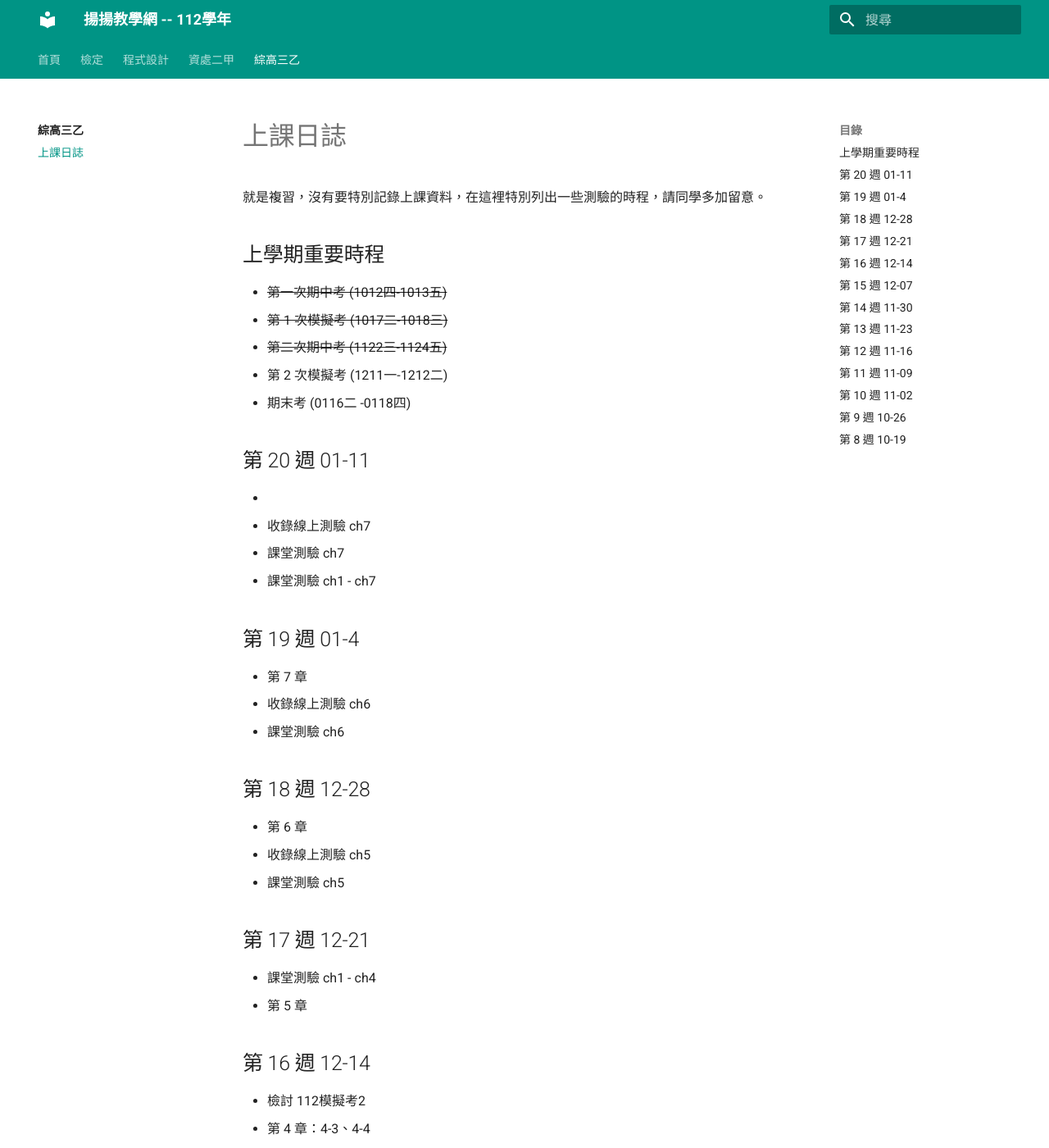
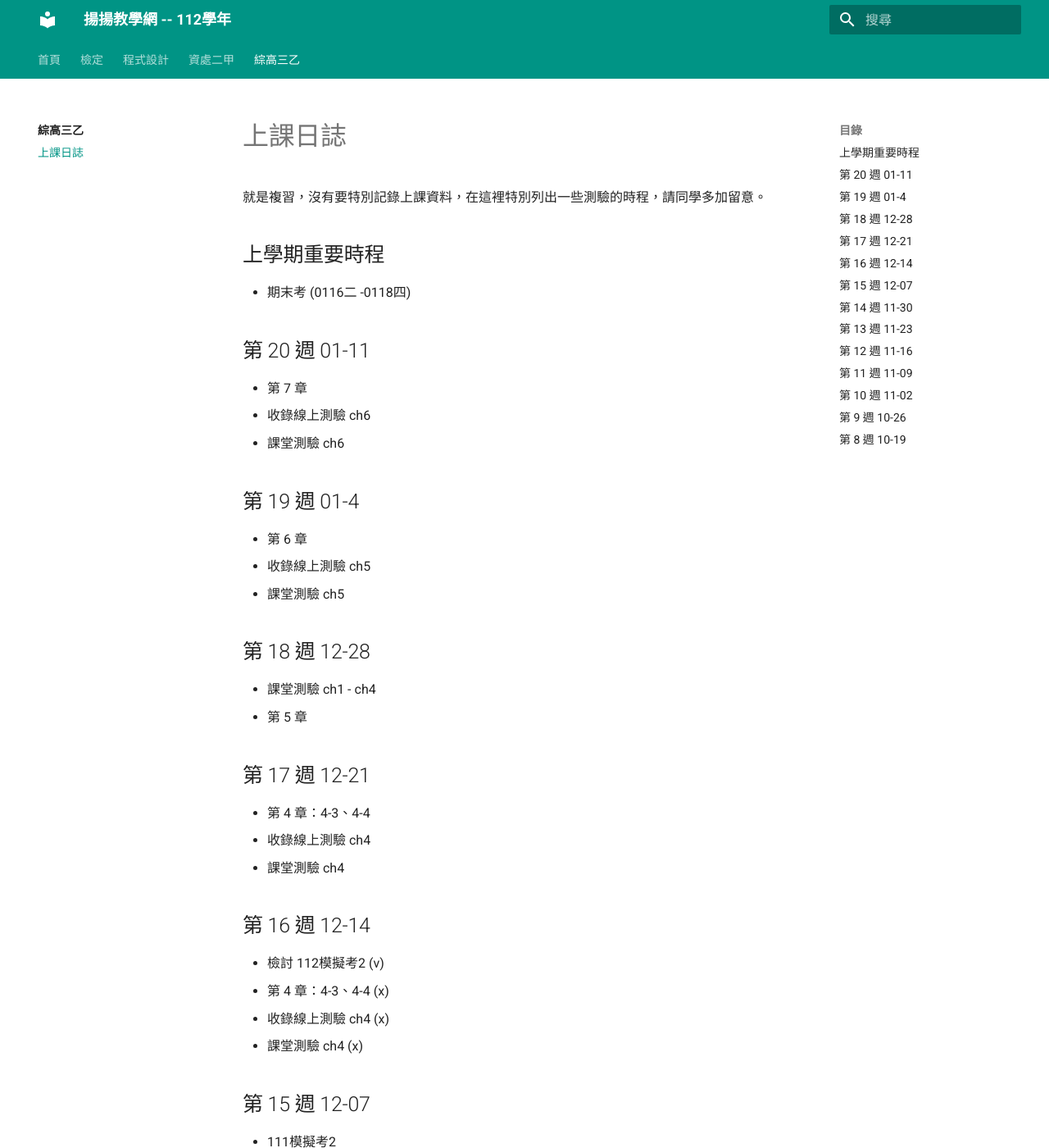
Before and after one commit to cwyedu/school-112, an MkDocs documentation site: the page built from docs/bs110/112_1_bs110_log.md, in a window 1280 px wide and 1400 px high. Shown: the whole window at 82% size. Built offline with MkDocs 1.6.1 and Material for MkDocs 9.7.7, drawn with Linux system fonts in a browser that asks for light colours.

Commit message:
期末進度

```diff
--- a/docs/bs110/112_1_bs110_log.md
+++ b/docs/bs110/112_1_bs110_log.md
@@ -5,46 +5,46 @@
 
 ## 上學期重要時程
 
-- <del>第一次期中考 (1012四-1013五)</del>
-- <del>第 1 次模擬考 (1017二-1018三)</del>
-- <del>第二次期中考 (1122三-1124五)</del>
-- 第 2 次模擬考 (1211一-1212二)
 - 期末考 (0116二 -0118四)
+
+<!-- - 收錄線上測驗 ch7
+- 課堂測驗 ch7
+- 課堂測驗 ch1 - ch7 -->
 
 
 ## 第 20 週 01-11
-
--
-- 收錄線上測驗 ch7
-- 課堂測驗 ch7
-- 課堂測驗 ch1 - ch7
-
-
-## 第 19 週 01-4
 
 - 第 7 章
 - 收錄線上測驗 ch6
 - 課堂測驗 ch6
 
-## 第 18 週 12-28
+
+## 第 19 週 01-4
 
 - 第 6 章
 - 收錄線上測驗 ch5
 - 課堂測驗 ch5
 
 
-## 第 17 週 12-21
+## 第 18 週 12-28
 
 - 課堂測驗 ch1 - ch4
 - 第 5 章
 
 
-## 第 16 週 12-14
+## 第 17 週 12-21
 
-- 檢討 112模擬考2
 - 第 4 章：4-3、4-4
 - 收錄線上測驗 ch4
 - 課堂測驗 ch4
+
+
+## 第 16 週 12-14
+
+- 檢討 112模擬考2 (v)
+- 第 4 章：4-3、4-4 (x)
+- 收錄線上測驗 ch4 (x)
+- 課堂測驗 ch4 (x)
 
 
 ## 第 15 週 12-07
```
Also changed, not shown: docs/dp111/112_1_dp111_log.md (+10 -0 lines).
